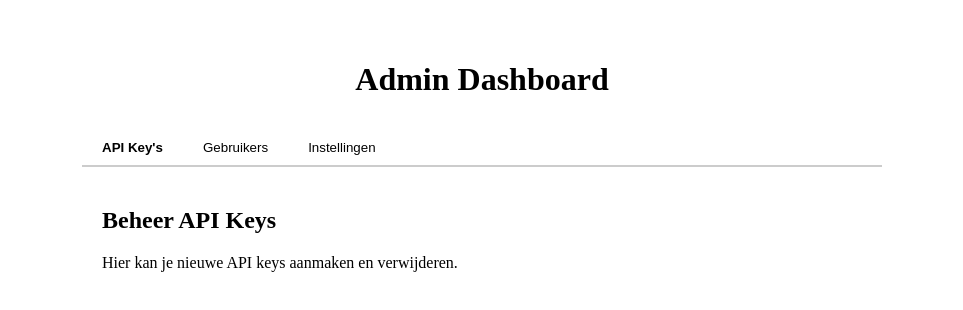
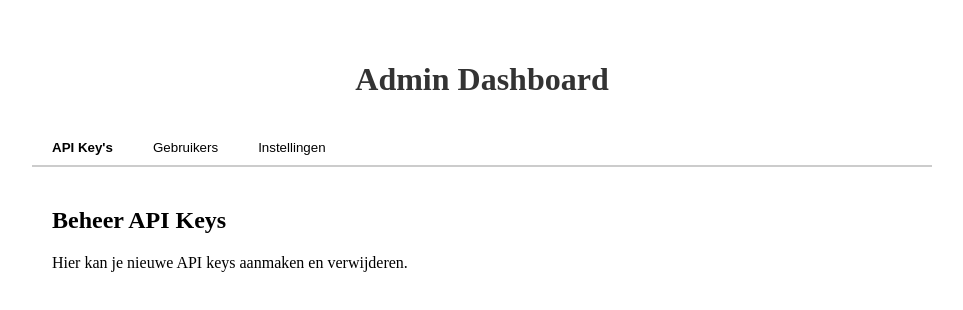
Before and after one commit to IlkerD01/seo-assistant, a Next.js app in the folder frontend/: page /admin in a window 1280 px wide. Shown: the top 310 px of the page, without its empty margins (158-1121 px from the left). Built offline with nearby package versions, Linux system fonts and the light colour scheme.

Commit message:
Update admin.tsx

```diff
--- a/frontend/src/pages/admin.tsx
+++ b/frontend/src/pages/admin.tsx
@@ -1,9 +1,6 @@
-import { useState } from "react";
 import Tabs from "@/components/ui/tabs";
 
 export default function Admin() {
-  const [selectedTab, setSelectedTab] = useState<string>("API Key's");
-
   const tabs = [
     {
       label: "API Key's",
@@ -35,15 +32,23 @@ export default function Admin() {
   ];
 
   return (
-    <div style={{ maxWidth: "800px", margin: "0 auto", padding: "2rem" }}>
-      <h1 style={{ textAlign: "center", marginBottom: "2rem" }}>Admin Dashboard</h1>
-
+    <div style={pageStyles.container}>
+      <h1 style={pageStyles.title}>Admin Dashboard</h1>
       <Tabs tabs={tabs} />
-
-      {/* Eventueel extra inhoud */}
-      <div style={{ marginTop: "2rem" }}>
-        {/* Als je extra content wil tonen afhankelijk van geselecteerde tab, kan je dat hier toevoegen */}
-      </div>
     </div>
   );
 }
+
+const pageStyles = {
+  container: {
+    maxWidth: "900px",
+    margin: "0 auto",
+    padding: "2rem",
+  },
+  title: {
+    textAlign: "center" as "center",
+    marginBottom: "2rem",
+    fontSize: "2rem",
+    color: "#333",
+  },
+};
```
